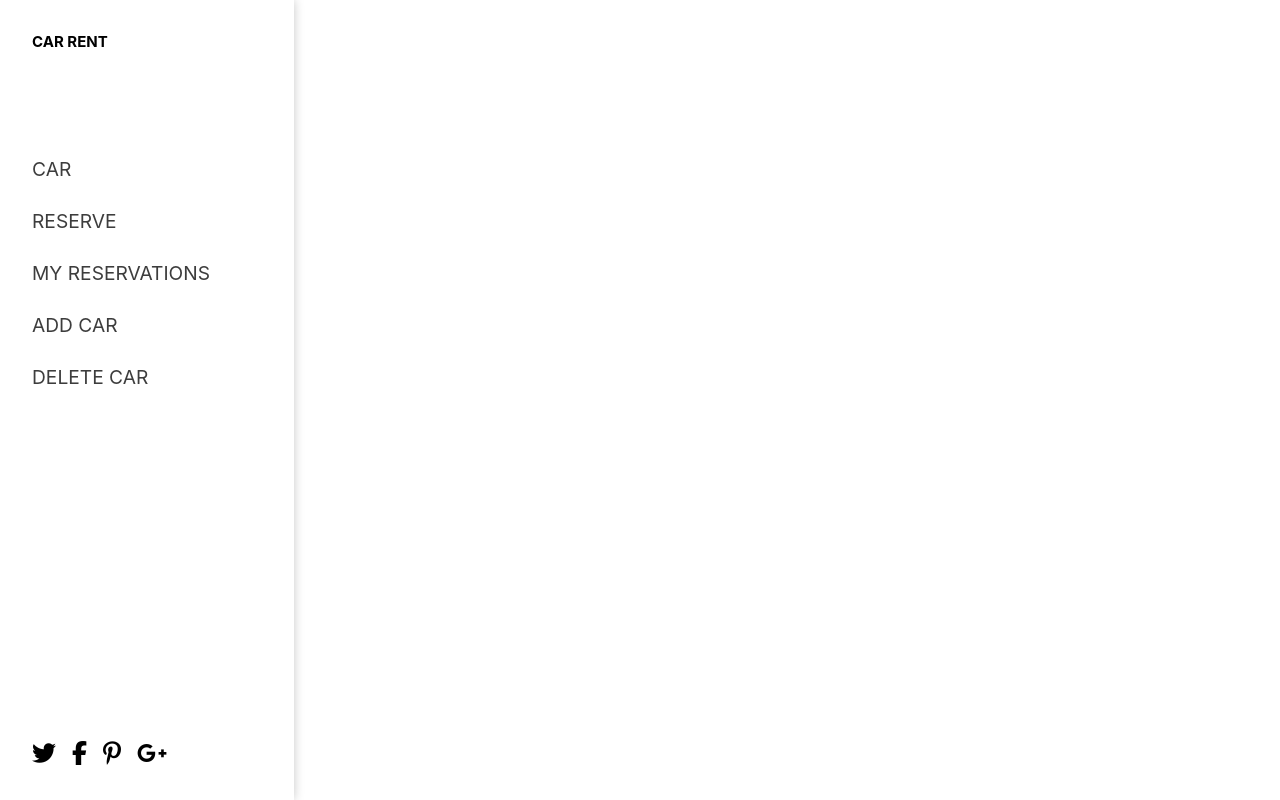
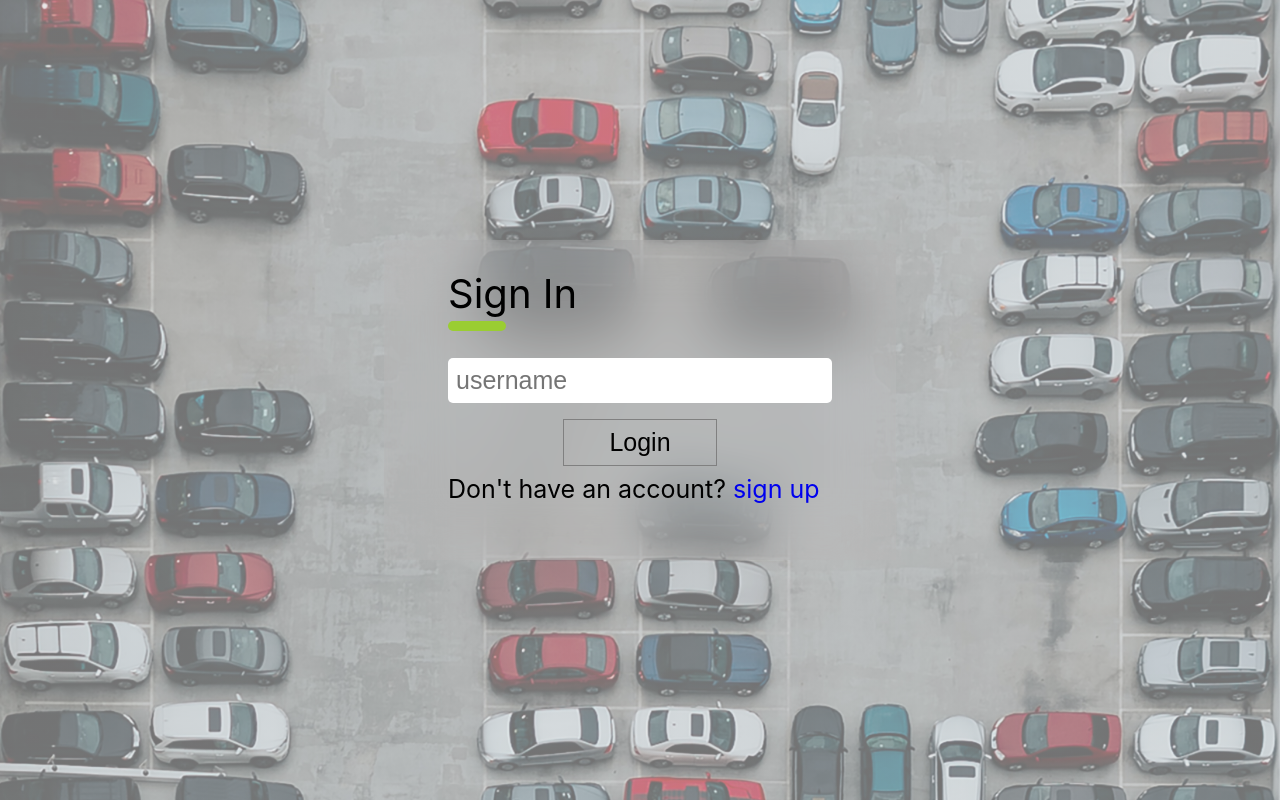
Before and after one commit to Tobby8629/Car_rental_frontend, a React (Create React App) app: page /login in a window 1280 px wide. Built offline with nearby package versions, Linux system fonts and the light colour scheme.

Commit message:
Create login page

```diff
--- a/src/App.js
+++ b/src/App.js
@@ -6,6 +6,7 @@ import Reserve from './components/Reserve';
 import MyReservation from './components/MyReservation';
 import AddCar from './components/AddCar';
 import DeleteCar from './components/DeleteCar';
+import Login from './components/login';
 
 function App() {
   return (
@@ -17,6 +18,7 @@ function App() {
         <Route path="myreserve" element={<MyReservation />} />
         <Route path="add" element={<AddCar />} />
         <Route path="delete" element={<DeleteCar />} />
+        <Route path="login" element={<Login />} />
       </Routes>
     </div>
   );
--- a/src/components/Cars.jsx
+++ b/src/components/Cars.jsx
@@ -2,7 +2,7 @@ import React from 'react';
 
 function Cars() {
   return (
-    <section>Cars</section>
+    <section />
   );
 }
 
--- a/src/components/Navbar.jsx
+++ b/src/components/Navbar.jsx
@@ -4,12 +4,13 @@ import './componentsCss/navbar.css';
 
 function Navbar() {
   const [tray, settray] = useState(true);
+
   return (
     <>
       <div className="mobile bars" role="button" onClick={() => settray(false)} onKeyDown={() => settray(false)} tabIndex={0}>
         <i className="fa-solid fa-bars" />
       </div>
-      <div id="navbar" className={tray ? 'block' : 'show'}>
+      <div id="navbar" className={tray ? 'block' : 'show'} role="button" onClick={() => settray(true)} onKeyDown={() => settray(false)} tabIndex={0}>
         <div className="top">
           <h2>CAR RENT</h2>
           <ul>
@@ -27,6 +28,9 @@ function Navbar() {
             </li>
             <li>
               <Link to="delete">Delete Car</Link>
+            </li>
+            <li>
+              <Link to="login">sign in</Link>
             </li>
           </ul>
         </div>
--- /dev/null
+++ b/src/components/componentsCss/login.css
@@ -0,0 +1,104 @@
+.form {
+  background-image: linear-gradient(rgba(213, 212, 212, 0.54), rgba(213, 212, 212, 0.54)), url("../assets/mobile-bg.jpg");
+  height: 100vh;
+  background-position: center;
+  background-size: cover;
+  position: relative;
+}
+
+.form form {
+  height: 40%;
+  width: 80%;
+  position: absolute;
+  top: 50%;
+  left: 50%;
+  padding: 0 1rem;
+  transform: translate(-50%, -50%);
+  background-color: rgba(189, 188, 188, 0.202);
+  backdrop-filter: blur(30px);
+}
+
+.form h2 {
+  margin: 1.3rem 0;
+  font-weight: 400;
+  position: relative;
+}
+
+.form h2::after {
+  content: '';
+  width: 20%;
+  height: 6px;
+  border-radius: 8px;
+  background-color: yellowgreen;
+  position: absolute;
+  left: 0;
+  bottom: -13px;
+}
+
+.form form div {
+  display: flex;
+  flex-direction: column;
+  margin: 0.5rem 0;
+  margin-top: 2rem;
+}
+
+.form form label {
+  font-size: 18px;
+}
+
+.form form input {
+  padding: 0.5rem;
+  margin: 0.5rem 0;
+  font-size: 18px;
+  outline: none;
+  border: none;
+  border-radius: 5px;
+}
+
+.form .form-btn {
+  width: 40%;
+  margin: 0.5rem auto;
+}
+
+.form form button {
+  background-color: transparent;
+  font-size: 20px;
+  width: 100%;
+  padding: 0.5rem;
+  border: 1px solid gray;
+}
+
+.form p {
+  font-size: 1.1rem;
+  margin: 1.5em 0;
+}
+
+@media (min-width: 768px) {
+  .form {
+    z-index: 999;
+  }
+
+  .form form {
+    width: 40%;
+    padding: 0.5rem 4rem;
+  }
+
+  .form h2 {
+    font-size: 2.5rem;
+  }
+
+  .form h2::after {
+    width: 15%;
+    height: 10px;
+  }
+
+  .form form input,
+  .form form button,
+  .form p {
+    font-size: 25px;
+  }
+
+  .form p {
+    margin: 0.5rem 0;
+  }
+}
--- /dev/null
+++ b/src/components/login.jsx
@@ -0,0 +1,25 @@
+import React from 'react';
+import './componentsCss/login.css';
+import { Link } from 'react-router-dom';
+
+function Login() {
+  return (
+    <div className="form">
+      <form>
+        <h2>Sign In</h2>
+        <div>
+          <input type="text" id="username" placeholder="username" />
+        </div>
+        <div className="form-btn">
+          <button type="submit">Login</button>
+        </div>
+        <p>
+          Don&apos;t have an account?
+          <Link to="car"> sign up</Link>
+        </p>
+      </form>
+    </div>
+  );
+}
+
+export default Login;
--- a/src/index.css
+++ b/src/index.css
@@ -10,6 +10,12 @@ li {
 
 a {
   text-decoration: none;
+}
+
+section,
+.form {
+  padding: 1rem;
+  padding-top: 5rem;
 }
 
 body {
```
Also changed, not shown: src/components/assets/mobile-bg.jpg (added), 1 other file (tests, documents, lock files or other folders).
